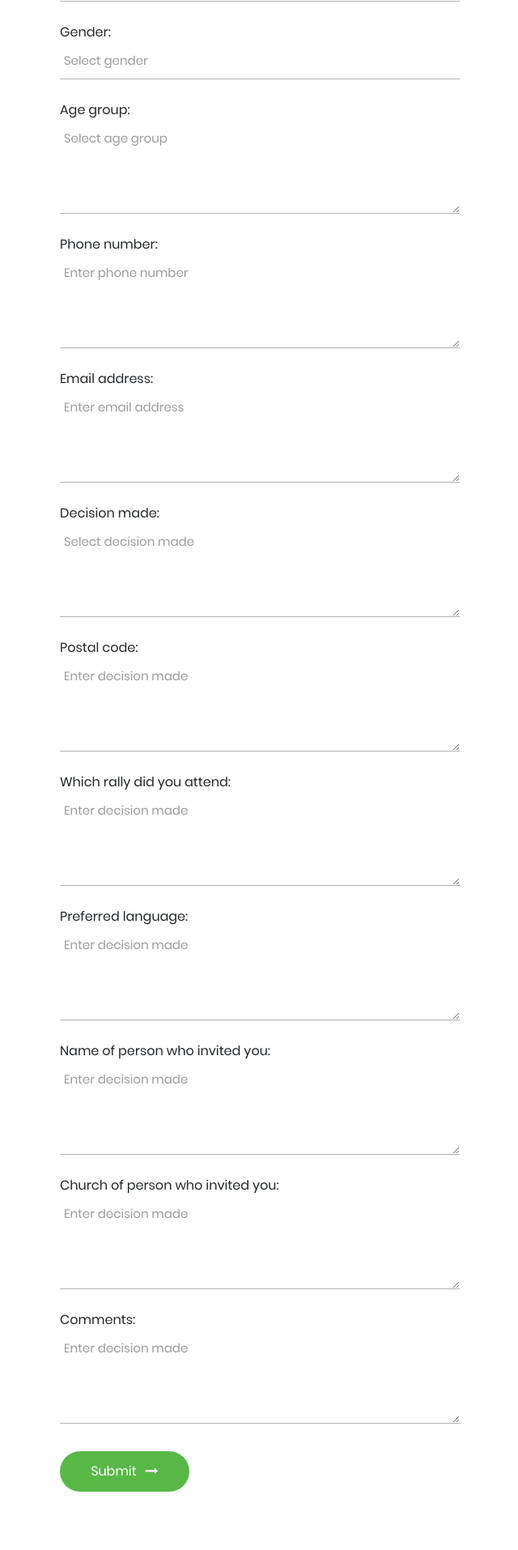
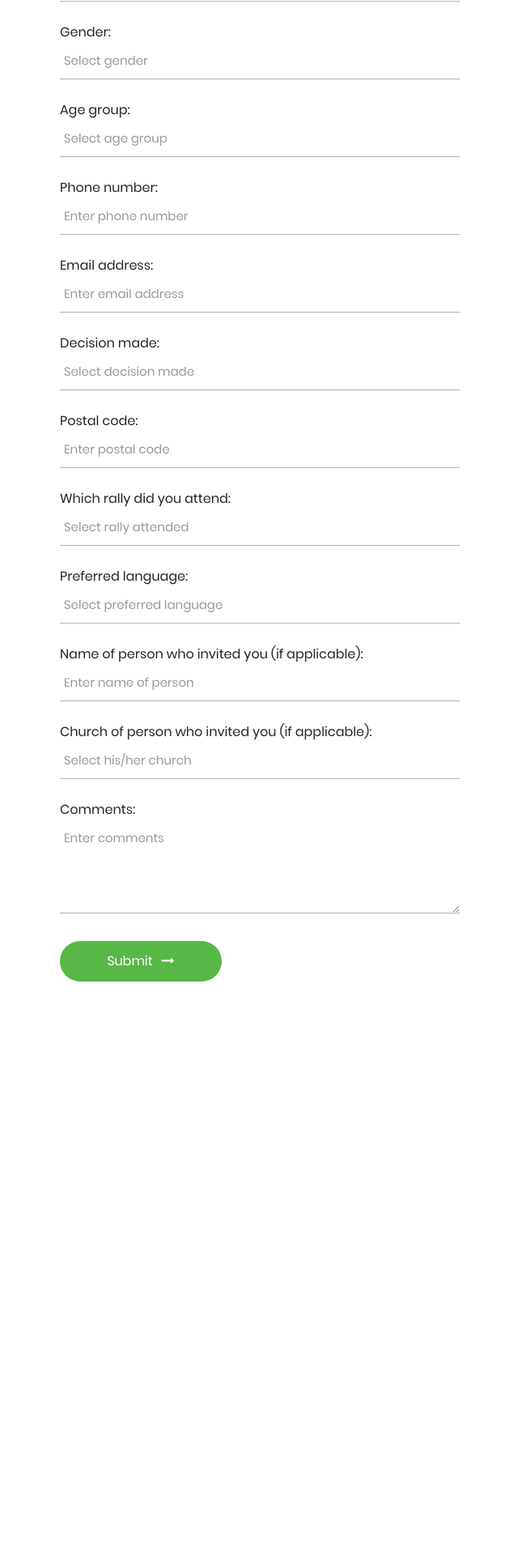
Before and after one commit to JKOK005/COH-form, a Flask app: page / in a window 1280 px wide. Shown: the part 404-2318 px from the top of the page at 81% size, without its empty margins (319-959 px from the left). After the commit the page ends 1616 px from the top, so only its background shows below. Run offline with Flask 2, Linux system fonts and the light colour scheme; some libraries are stand-ins or nearby versions.

Commit message:
Touching up main form

```diff
--- a/app.py
+++ b/app.py
@@ -1,11 +1,15 @@
-from flask import Flask, render_template
+from flask import Flask, render_template, request, abort
 import os
 
 app = Flask(__name__)
 
 @app.route('/')
 def render_form_template():
-	return render_template('form.html')
+	if request.method == "GET":
+		app.logger.debug("Rendering main form")
+		return render_template('form.html')
+	else:
+		abort(404)
 
 @app.route('/heart-beat')
 def heart_beat():
--- a/static/css/main.css
+++ b/static/css/main.css
@@ -358,7 +358,7 @@ textarea.input100 {
   justify-content: center;
   align-items: center;
   padding: 0 20px;
-  min-width: 160px;
+  min-width: 200px;
   height: 50px;
   background-color: #57b846;
   border-radius: 25px;
--- a/templates/form.html
+++ b/templates/form.html
@@ -17,8 +17,6 @@
 	<link rel="stylesheet" type="text/css" href="{{url_for('static', filename='css/main.css')}}">
 </head>
 <body>
-
-
 	<div class="container-contact100">
 		<div class="wrap-contact100">
 			<div class="contact100-form-title" style="background-image: url(images/bg-01.jpg);">
@@ -44,7 +42,7 @@
 					<span class="focus-input100"></span>
 				</div>
 
-				<div class="wrap-input100 validate-input" data-validate="Please select gender">
+				<div class="wrap-input100 validate-input" data-validate = "Please select gender">
 					<span>Gender:</span>
 					<input class="input100" type="text" name="gender" placeholder="Select gender">
 					<span class="focus-input100"></span>
@@ -52,61 +50,61 @@
 
 				<div class="wrap-input100 validate-input" data-validate = "Please select age group">
 					<span>Age group:</span>
-					<textarea class="input100" name="message" placeholder="Select age group"></textarea>
+					<input class="input100" name="age_group" placeholder="Select age group"></input>
 					<span class="focus-input100"></span>
 				</div>
 
 				<div class="wrap-input100 validate-input" data-validate = "Please enter phone number">
 					<span>Phone number:</span>
-					<textarea class="input100" name="message" placeholder="Enter phone number"></textarea>
+					<input class="input100" name="phone_no" placeholder="Enter phone number"></input>
 					<span class="focus-input100"></span>
 				</div>
 
-				<div class="wrap-input100 validate-input" data-validate = "Please enter email address">
+				<div class="wrap-input100 validate-input" data-validate = "Please enter valid email address">
 					<span>Email address:</span>
-					<textarea class="input100" name="message" placeholder="Enter email address"></textarea>
+					<input class="input100" name="email" placeholder="Enter email address"></input>
 					<span class="focus-input100"></span>
 				</div>
 
 				<div class="wrap-input100 validate-input" data-validate = "Please select decision made">
 					<span>Decision made:</span>
-					<textarea class="input100" name="message" placeholder="Select decision made"></textarea>
+					<input class="input100" name="decision" placeholder="Select decision made"></input>
 					<span class="focus-input100"></span>
 				</div>
 
-				<div class="wrap-input100 validate-input" data-validate = "Please select decision made">
+				<div class="wrap-input100 validate-input" data-validate = "Please enter postal code">
 					<span>Postal code:</span>
-					<textarea class="input100" name="message" placeholder="Enter decision made"></textarea>
+					<input class="input100" name="postal_code" placeholder="Enter postal code"></input>
 					<span class="focus-input100"></span>
 				</div>
 
-				<div class="wrap-input100 validate-input" data-validate = "Please select decision made">
+				<div class="wrap-input100 validate-input" data-validate = "Please select rally attended">
 					<span>Which rally did you attend:</span>
-					<textarea class="input100" name="message" placeholder="Enter decision made"></textarea>
+					<input class="input100" name="rally_attended" placeholder="Select rally attended"></input>
 					<span class="focus-input100"></span>
 				</div>
 
-				<div class="wrap-input100 validate-input" data-validate = "Please select decision made">
+				<div class="wrap-input100 validate-input" data-validate = "Please select preferred language">
 					<span>Preferred language:</span>
-					<textarea class="input100" name="message" placeholder="Enter decision made"></textarea>
+					<input class="input100" name="preferred_language" placeholder="Select preferred language"></input>
 					<span class="focus-input100"></span>
 				</div>
 
-				<div class="wrap-input100 validate-input" data-validate = "Please select decision made">
-					<span>Name of person who invited you:</span>
-					<textarea class="input100" name="message" placeholder="Enter decision made"></textarea>
+				<div class="wrap-input100 validate-input">
+					<span>Name of person who invited you (if applicable):</span>
+					<input class="input100" name="person_who_invited" placeholder="Enter name of person"></input>
 					<span class="focus-input100"></span>
 				</div>
 
-				<div class="wrap-input100 validate-input" data-validate = "Please select decision made">
-					<span>Church of person who invited you:</span>
-					<textarea class="input100" name="message" placeholder="Enter decision made"></textarea>
+				<div class="wrap-input100 validate-input">
+					<span>Church of person who invited you (if applicable):</span>
+					<input class="input100" name="church_of_person_who_invited" placeholder="Select his/her church"></input>
 					<span class="focus-input100"></span>
 				</div>
 
-				<div class="wrap-input100 validate-input" data-validate = "Please select decision made">
+				<div class="wrap-input100 validate-input">
 					<span>Comments:</span>
-					<textarea class="input100" name="message" placeholder="Enter decision made"></textarea>
+					<textarea class="input100" name="message" placeholder="Enter comments"></textarea>
 					<span class="focus-input100"></span>
 				</div>
 
```
